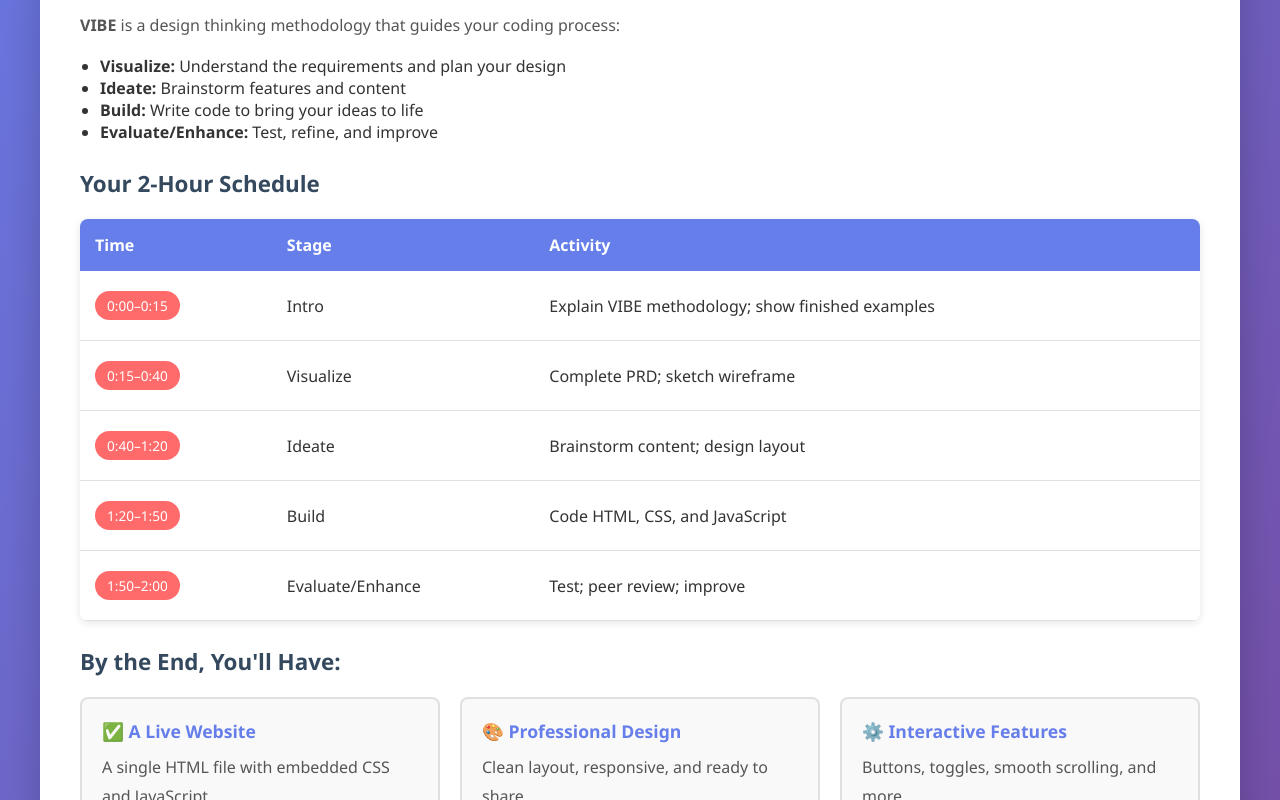
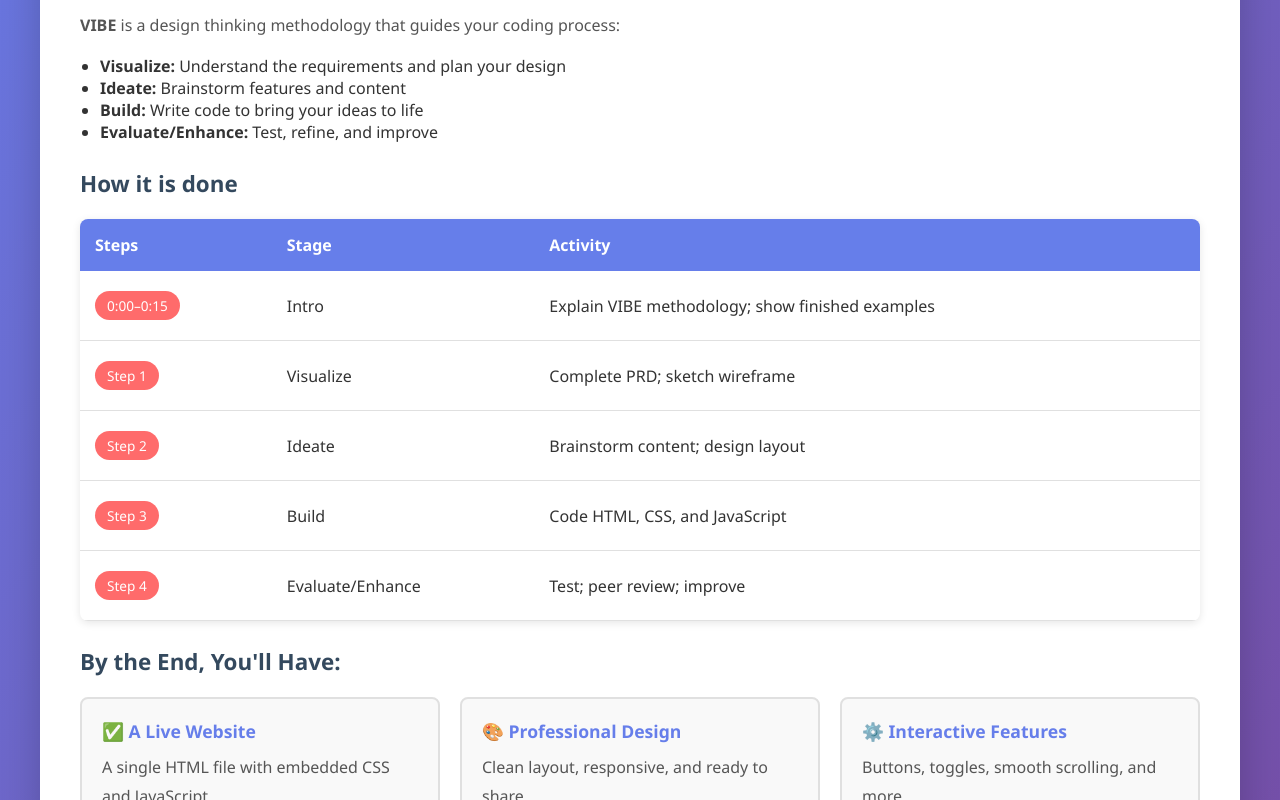
Before and after one commit to Bhavanikola2023/Vibecoding, a plain HTML site: page index.html in a window 1280 px wide. Shown: the part 507-1307 px from the top of the page. Drawn offline with Linux system fonts and the light colour scheme.

Commit message:
Update schedule headings and steps in index.html

```diff
--- a/index.html
+++ b/index.html
@@ -406,11 +406,11 @@
                 <li><strong>Evaluate/Enhance:</strong> Test, refine, and improve</li>
             </ul>
 
-            <h3>Your 2-Hour Schedule</h3>
+            <h3>How it is done</h3>
             <table class="lesson-plan">
                 <thead>
                     <tr>
-                        <th>Time</th>
+                        <th>Steps</th>
                         <th>Stage</th>
                         <th>Activity</th>
                     </tr>
@@ -422,22 +422,22 @@
                         <td>Explain VIBE methodology; show finished examples</td>
                     </tr>
                     <tr>
-                        <td><span class="badge time">0:15–0:40</span></td>
+                        <td><span class="badge time">Step 1</span></td>
                         <td>Visualize</td>
                         <td>Complete PRD; sketch wireframe</td>
                     </tr>
                     <tr>
-                        <td><span class="badge time">0:40–1:20</span></td>
+                        <td><span class="badge time">Step 2</span></td>
                         <td>Ideate</td>
                         <td>Brainstorm content; design layout</td>
                     </tr>
                     <tr>
-                        <td><span class="badge time">1:20–1:50</span></td>
+                        <td><span class="badge time">Step 3</span></td>
                         <td>Build</td>
                         <td>Code HTML, CSS, and JavaScript</td>
                     </tr>
                     <tr>
-                        <td><span class="badge time">1:50–2:00</span></td>
+                        <td><span class="badge time">Step 4</span></td>
                         <td>Evaluate/Enhance</td>
                         <td>Test; peer review; improve</td>
                     </tr>
```
